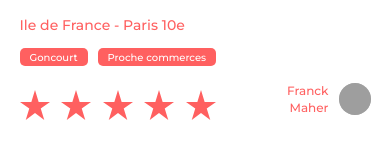
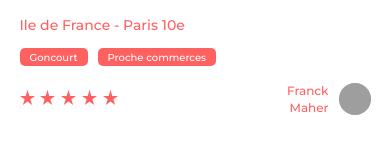
Before and after one commit to Abdelkrim31/kasa, a React (Create React App) app: page /logement/0979876d in a window 390 px wide. Shown: the part 385-546 px from the top of the page. Built offline with nearby package versions, Linux system fonts and the light colour scheme; grey boxes are pictures that could not be loaded.

Commit message:
Responsive Rate

```diff
--- a/src/components/Rate/Rate.jsx
+++ b/src/components/Rate/Rate.jsx
@@ -15,7 +15,7 @@ export default function Rate({ score }) {
 						src={fullStar}
 						alt="rating star"
 					/>
-				) : (
+				) : ( //affichage conditionnel des étoiles de score, pleine ou vide selon le score passé en props
 					<img
 						key={level.toString()}
 						className="star"
--- a/src/components/Rate/_Rate.scss
+++ b/src/components/Rate/_Rate.scss
@@ -1,12 +1,27 @@
 .rate-comp {
     display: flex;
     justify-content: space-between;
-    width: 196px;
-    height: 36px;
+    width: 98px;
+    height: 18px;
     margin-top: 24px;
+
+    @media screen and (min-width: $breakpoint-desktop) {
+        width: 196px;
+        height: 36px;
+    }
+}
+
+.rate-container {
+    display: flex;
+    align-items: flex-start;
 }
 
 .star {
-    width: 30px;
-    height: 30px;
+    width: 15px;
+    height: 15px;
+
+    @media screen and (min-width: $breakpoint-desktop) {
+        width: 30px;
+        height: 30px;
+    }
 }
```
